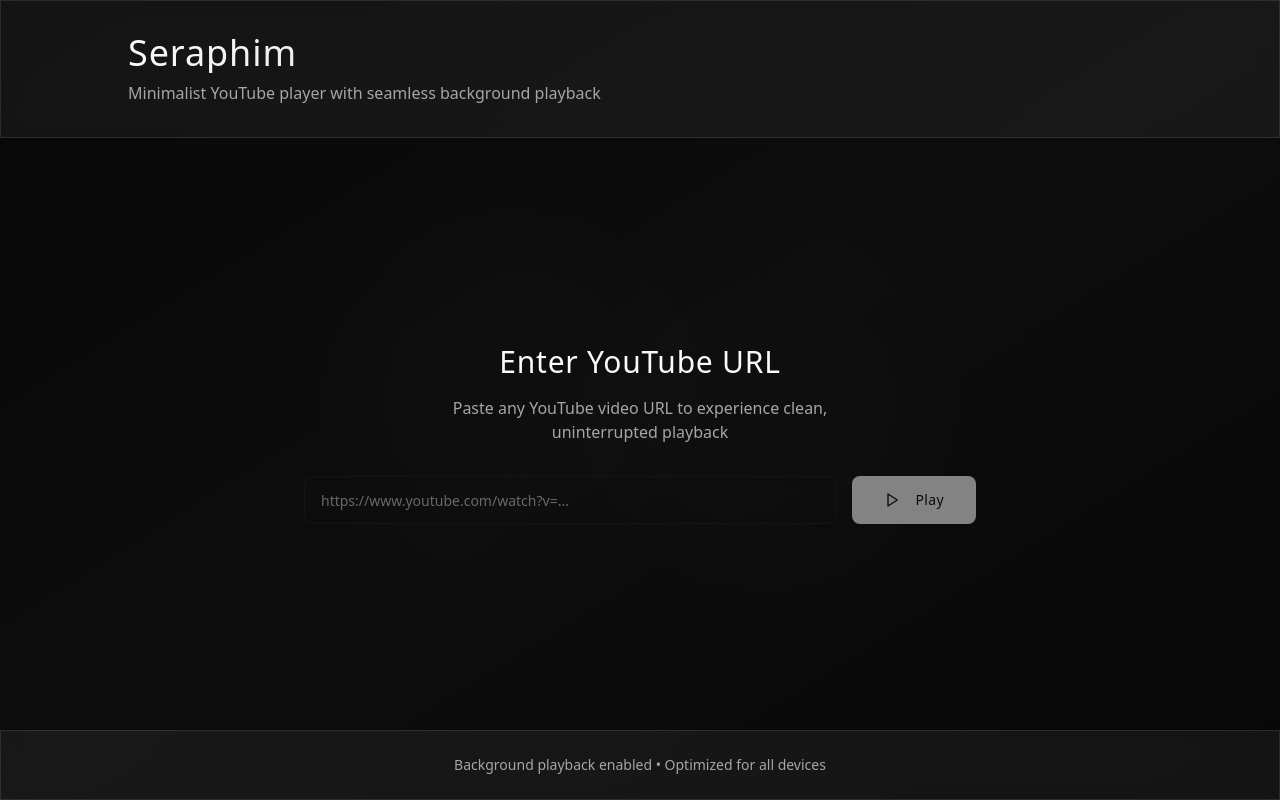
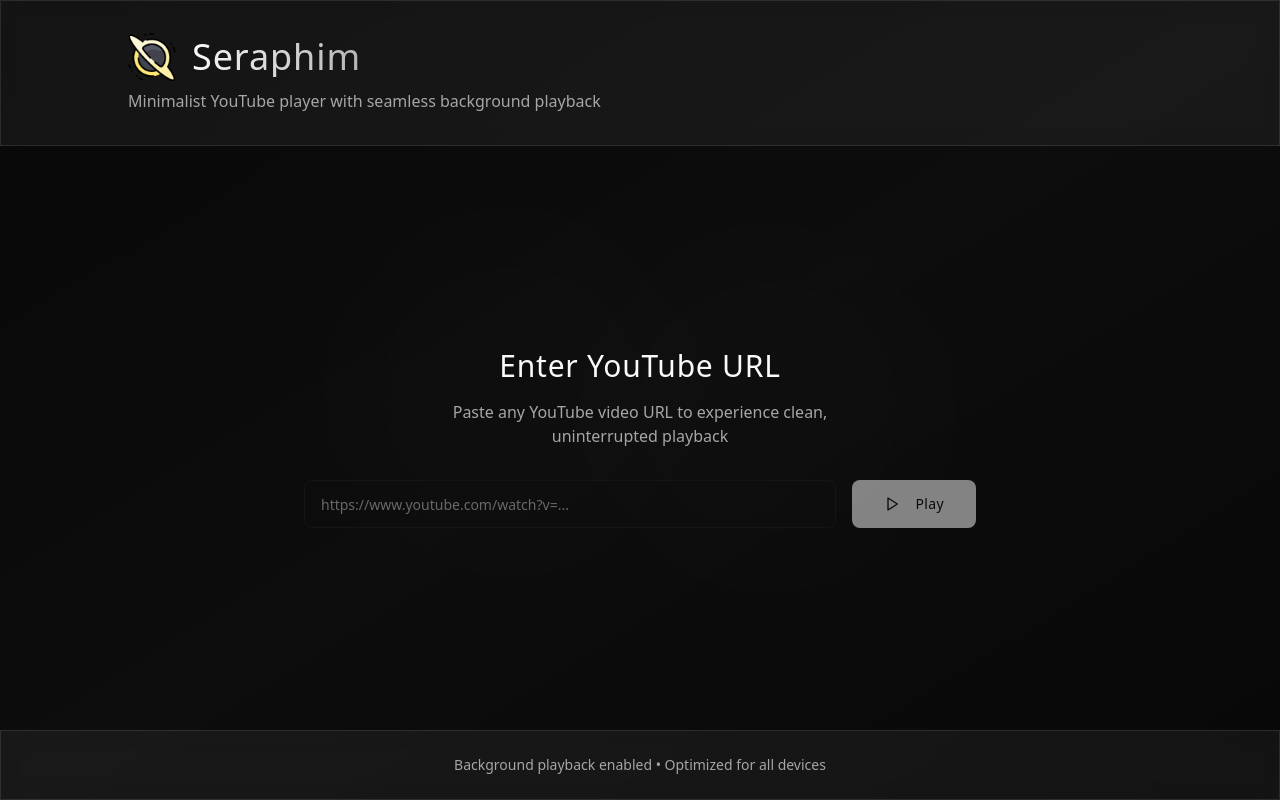
Before and after one commit to nrgphantom/ghost-stream-seraphim-play, a React (Vite) app: page / in a window 1280 px wide. Built offline with nearby package versions, Linux system fonts and the light colour scheme.

Commit message:
Set logo and favicon
Use the provided image as the application's logo and favicon.

```diff
--- a/index.html
+++ b/index.html
@@ -18,7 +18,7 @@
     <meta name="twitter:image" content="https://lovable.dev/opengraph-image-p98pqg.png" />
 
     <!-- Favicon -->
-    <link rel="icon" type="image/svg+xml" href="/favicon.ico" />
+    <link rel="icon" href="/lovable-uploads/9cfc5456-ac14-4b16-828a-07d57519a111.png" type="image/png" />
 
     <!-- Mobile optimizations -->
     <meta name="mobile-web-app-capable" content="yes" />
--- a/src/pages/Index.tsx
+++ b/src/pages/Index.tsx
@@ -31,9 +31,16 @@ const Index = () => {
       {/* Header */}
       <header className="border-b border-border/50 p-6 md:p-8 glass-effect relative z-10">
         <div className="max-w-5xl mx-auto animate-fade-in">
-          <h1 className="text-3xl md:text-4xl font-light tracking-wide mb-2 bg-gradient-to-r from-foreground to-foreground/70 bg-clip-text text-transparent">
-            Seraphim
-          </h1>
+          <div className="flex items-center gap-4 mb-2">
+            <img
+              src="/lovable-uploads/9cfc5456-ac14-4b16-828a-07d57519a111.png"
+              alt="Seraphim Logo"
+              className="w-10 h-10 md:w-12 md:h-12"
+            />
+            <h1 className="text-3xl md:text-4xl font-light tracking-wide bg-gradient-to-r from-foreground to-foreground/70 bg-clip-text text-transparent">
+              Seraphim
+            </h1>
+          </div>
           <p className="text-muted-foreground text-sm md:text-base font-light">
             Minimalist YouTube player with seamless background playback
           </p>
```
Also changed, not shown: public/lovable-uploads/9cfc5456-ac14-4b16-828a-07d57519a111.png (added).
